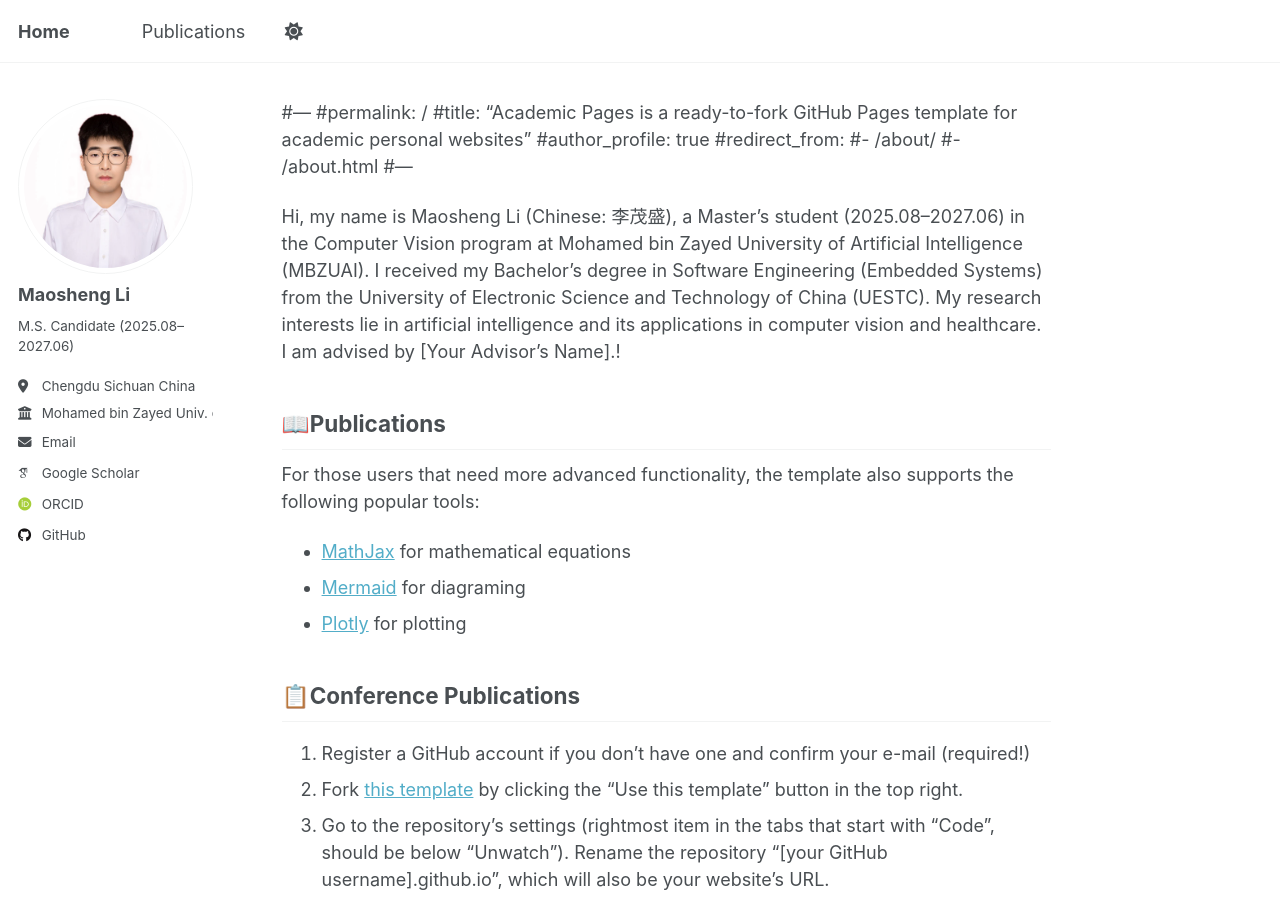
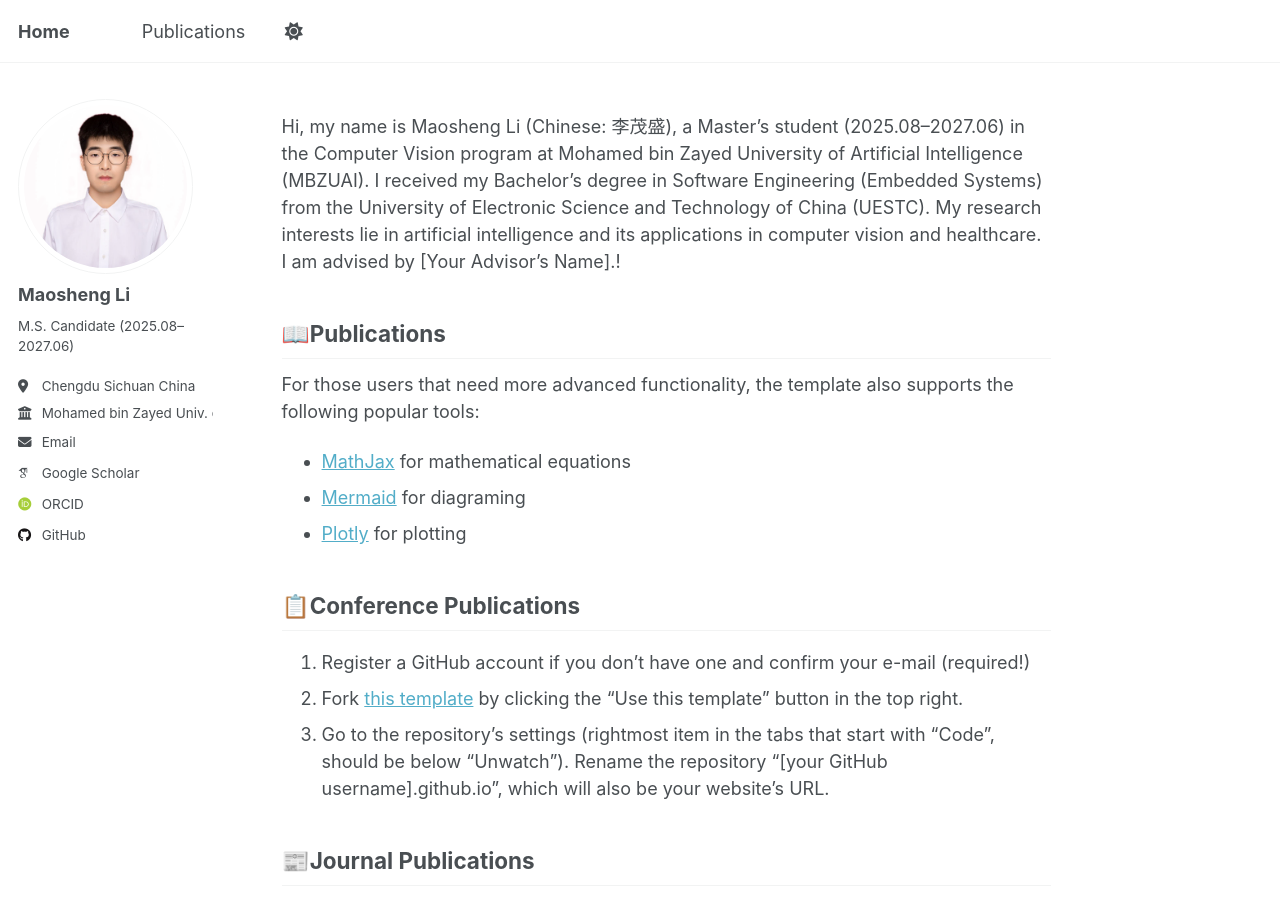
Before and after one commit to MaoshengLi-fox/MaoshengLi-fox.github.io, a Jekyll site: the page built from _pages/about.md, in a window 1280 px wide and 900 px high. Built offline with Jekyll 4.4.1, drawn with Linux system fonts in a browser that asks for light colours; some web fonts are replaced; our own code applies the rules of GitHub Pages for plain Markdown files; a script that is not in the unit is left out.

Commit message:
Update about.md

```diff
--- a/_pages/about.md
+++ b/_pages/about.md
@@ -1,11 +1,11 @@
-#---
-#permalink: /
-#title: "Academic Pages is a ready-to-fork GitHub Pages template for academic personal websites"
-#author_profile: true
-#redirect_from:
-#- /about/
-#- /about.html
-#---
+---
+permalink: /
+title: ""
+author_profile: true
+redirect_from:
+  - /about/
+  - /about.html
+---
 
 Hi, my name is Maosheng Li (Chinese: 李茂盛), a Master’s student (2025.08–2027.06) in the Computer Vision program at Mohamed bin Zayed University of Artificial Intelligence (MBZUAI). I received my Bachelor’s degree in Software Engineering (Embedded Systems) from the University of Electronic Science and Technology of China (UESTC). My research interests lie in artificial intelligence and its applications in computer vision and healthcare. I am advised by [Your Advisor’s Name].!
 
```
